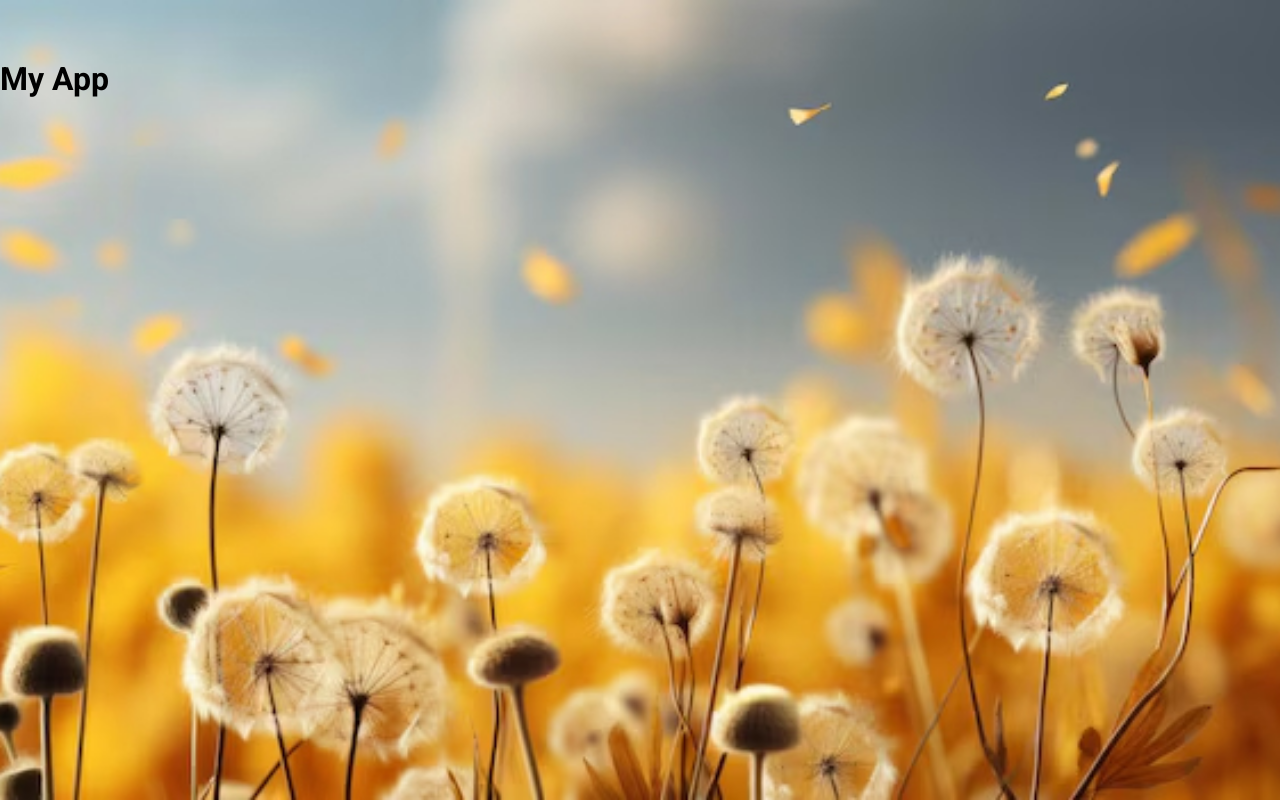
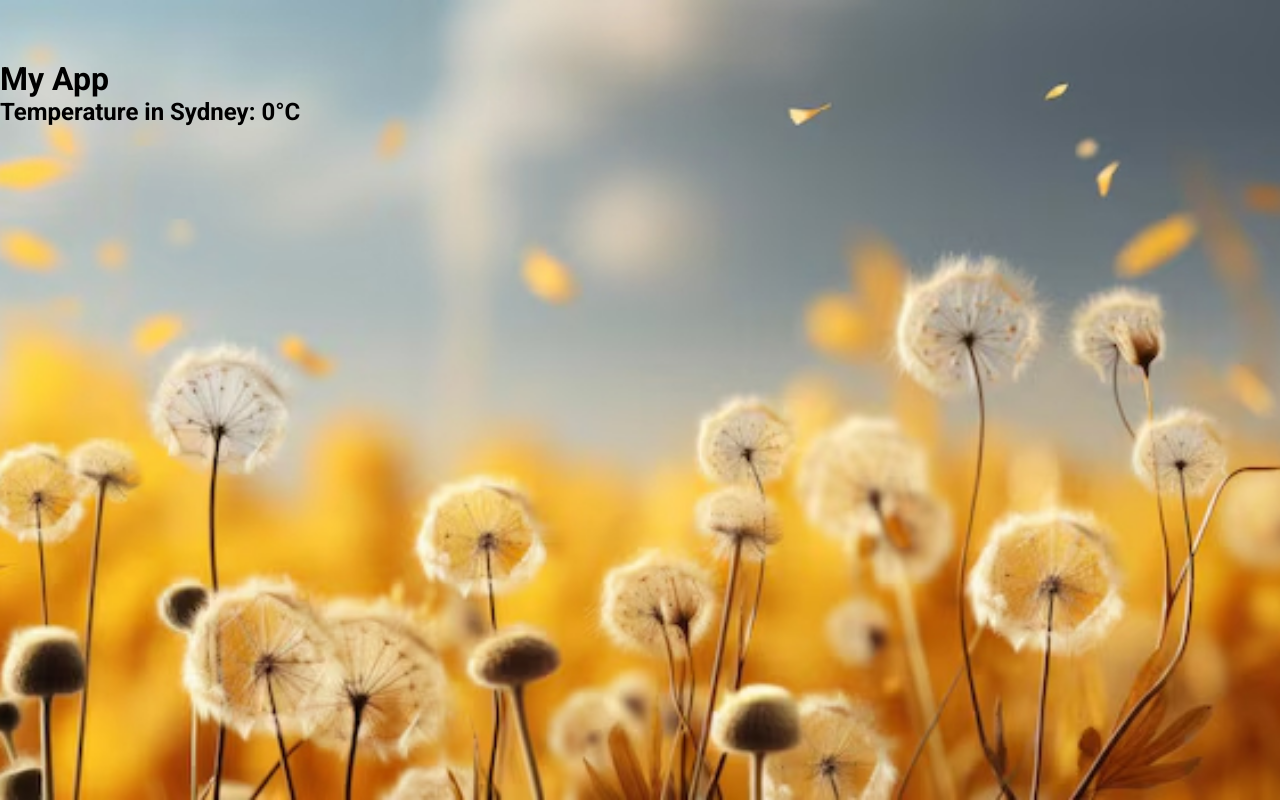
Before and after one commit to JohnMalvin/weather-web-app, a React (Vite) app: page / in a window 1280 px wide. Built offline with nearby package versions, Linux system fonts and the light colour scheme; no server answers.

Commit message:
try fetch

```diff
--- a/src/App2.jsx
+++ b/src/App2.jsx
@@ -1,9 +1,27 @@
+import { useEffect, useState } from "react";
+import { getTempinCel } from "./CLIENT_HELPER.JS";
+
 const WEATHER_API_KEY = import.meta.env.VITE_WEATHER_API_KEY;
 console.log(WEATHER_API_KEY);
 function App2() {
+    const [temp, setTemp] = useState(0);
+    useEffect(() => {
+        fetch("https://weather.visualcrossing.com/VisualCrossingWebServices/rest/services/timeline/SYDNEY?unitGroup=us&include=minutes%2Cevents%2Calerts%2Ccurrent&key=AG4CQFT7CK4A6DBLTPQQ7PMB7&contentType=json", {
+            "method": "GET",
+            "headers": {
+            }
+            })
+          .then(response => {
+            console.log(response);
+          })
+          .catch(err => {
+            console.error(err);
+          });
+    }, []);
   return (
     <div>
-      <h1>My App</h1>
+        <h1>My App</h1>
+        <h2>Temperature in Sydney: {temp}°C</h2>
     </div>
   );
 }
--- /dev/null
+++ b/src/CLIENT_HELPER.JS
@@ -0,0 +1,8 @@
+export const getTempinCel = (data, index) => {
+    const temp = data.days[index].temp;
+    return (temp - 32) * 5/9;
+}
+export const getTempinFar = (data, index) => {
+    const temp = data.days[index].temp;
+    return temp;
+}
```
Also changed, not shown: 2 other files (tests, documents, lock files or other folders).
